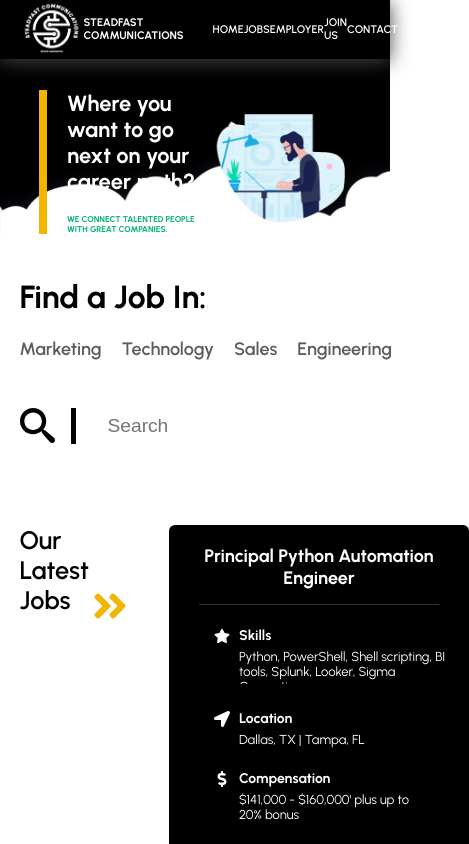
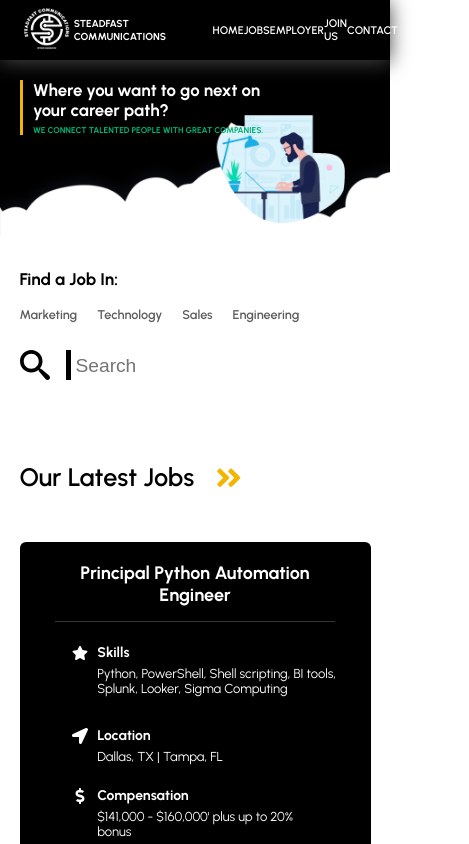
Before and after one commit to sm-mostafajamal/steadfast-frontend, a React (Create React App) app: page / in a window 390 px wide. Shown: the top 844 px of the page, 469 px wide, since content can reach past the window. Built offline with nearby package versions, Linux system fonts and the light colour scheme.

Commit message:
responsiv website

```diff
--- a/package.json
+++ b/package.json
@@ -10,6 +10,7 @@
     "flag-icons": "^6.6.6",
     "react": "^18.2.0",
     "react-bootstrap": "^2.7.2",
+    "react-burger-menu": "^3.0.9",
     "react-dom": "^18.2.0",
     "react-icons": "^4.7.1",
     "react-paginate": "^8.1.4",
--- a/src/components/footer/footer.css
+++ b/src/components/footer/footer.css
@@ -5,8 +5,10 @@
   /* margin-top: 80px; */
 }
 .footerWrapper {
+  margin: auto;
+  width: 90%;
   display: flex;
-  justify-content: space-around;
+  justify-content: space-between;
   padding-top: 50px;
 }
 .about {
@@ -73,7 +75,7 @@
 .follow > ul > li > a {
   color: white;
 }
-.follow > ul > li > a:hover {
+.follow ul li a:hover {
   transition: 0.5s ease;
   font-size: 30px;
   color: #00a26e;
@@ -85,7 +87,7 @@
 .copyright {
   width: 35%;
   margin: auto;
-  padding-top: 40px;
+  margin-top: 70px;
   padding-bottom: 10px;
 }
 .copyright > span {
--- a/src/components/services/Services.js
+++ b/src/components/services/Services.js
@@ -1,6 +1,7 @@
 import { FaCheck } from "react-icons/fa";
 import "./services.css";
 import Image from "../image/Image";
+import { Link } from "react-router-dom";
 
 const Services = () => {
   return (
@@ -19,7 +20,9 @@
               are on-site and remote opportunities that you can choose from.
               Join our growing network of professionals and contact us today.
             </p>
-            <button> VIEW ALL JOBS</button>
+            <Link to="/jobs">
+              <button> VIEW ALL JOBS</button>
+            </Link>
           </div>
         </div>
         <div className="feCover">
@@ -37,7 +40,9 @@
               or work from home work all over the country. Contact us today to
               join our growing network of professionals.
             </p>
-            <button>EXPLORE MORE DETAILS</button>
+            <Link to="/employer">
+              <button>EXPLORE MORE DETAILS</button>
+            </Link>
           </div>
         </div>
       </div>
--- a/src/components/services/services.css
+++ b/src/components/services/services.css
@@ -36,8 +36,8 @@
   color: #01b178;
   margin: 0;
 }
-.jsDetails > button,
-.feDetails > button {
+.jsDetails button,
+.feDetails button {
   cursor: pointer;
   width: 250px;
   height: 50px;
@@ -47,8 +47,8 @@
   font-weight: 500;
   border-radius: 5px;
 }
-.jsDetails > button:hover,
-.feDetails > button:hover {
+.jsDetails button:hover,
+.feDetails button:hover {
   background-color: #f1b502;
 }
 .feCover,
--- /dev/null
+++ b/src/index.css
@@ -0,0 +1,291 @@
+@media only screen and (max-width: 850px) {
+  .logo {
+    width: 100%;
+    height: 5.5vmax;
+  }
+  .logoName {
+    font-size: 1.2vmax;
+    list-style: none;
+  }
+  .cover-heading > h1 {
+    /* font-size: 2vmax; */
+    font-size: 2.5vmax;
+  }
+  .cover-heading > h4 {
+    font-size: 1vmax;
+  }
+  main > div.findJob {
+    font-size: 1.3vmax;
+  }
+  .featuredContainer {
+    display: block;
+  }
+
+  h1.ftitle {
+    width: 60%;
+    margin-bottom: 50px;
+    font-size: 3vmax;
+  }
+  .longArrow {
+    font-size: 3.5vmax;
+  }
+  .cards {
+    justify-content: center;
+    grid-template-columns: repeat(2, 1fr);
+  }
+  .serviceWrapper {
+    margin-top: 10%;
+  }
+  .jsCover {
+    margin-top: -5%;
+    width: 30vmax;
+  }
+
+  .feCover {
+    width: 30vmax;
+    margin-top: 3%;
+  }
+  .our-expertise {
+    padding-top: 10%;
+  }
+  .spDetails p {
+    line-height: 2vh;
+    font-size: 14px;
+  }
+  .eTitle h1 {
+    font-size: 2vmax;
+    line-height: 3vh;
+  }
+  .joinUs-details p {
+    line-height: 2vh;
+  }
+  .heading-wrapper > p,
+  .heading-wrapper > span,
+  .country-icons > .country-icon span {
+    font-size: 1.3vmax;
+  }
+  .policy button {
+    height: 50px;
+  }
+  .policy label,
+  .policy span {
+    font-size: 1.5vmax;
+  }
+}
+@media only screen and (max-width: 720px) {
+  .cover-heading {
+    width: 60%;
+    margin: 30px;
+  }
+  .cover-heading > h1 {
+    font-size: 2.5vmax;
+  }
+  .cover-heading > h4 {
+    font-size: 1vmax;
+  }
+
+  .jsCover {
+    margin-top: -5%;
+    width: 25vmax;
+  }
+  .feCover {
+    width: 25vmax;
+    margin-top: 11%;
+  }
+  .exDetails p,
+  .exDetails span {
+    font-size: 13px;
+  }
+  .navContainer {
+    height: 60px;
+  }
+}
+
+@media only screen and (max-width: 610px) {
+  .cover-heading {
+    width: 70%;
+    margin: 20px;
+  }
+  .cover-heading > h1 {
+    font-size: 2vmax;
+  }
+  .cover-heading > h4 {
+    margin-top: 5px;
+  }
+  .cover-heading > h1,
+  h4 {
+    margin-left: 10px;
+  }
+
+  .serviceWrapper {
+    width: 100%;
+    padding: 0;
+  }
+  .for-employers {
+    display: block;
+    padding: 0;
+  }
+  .jsDetails,
+  .feDetails {
+    width: 90%;
+    margin: auto;
+    font-size: 15px;
+    line-height: 2.5vh;
+    padding: 10% 0;
+  }
+  .feCover,
+  .jsCover {
+    display: flex;
+    position: unset;
+    /* z-index: 100; */
+    width: 80vw;
+    margin: auto;
+    border-radius: 0;
+  }
+  .exCover {
+    display: none;
+  }
+  .exDetails {
+    width: 90%;
+  }
+  .jobCards-container {
+    grid-template-columns: repeat(2, 1fr);
+  }
+  .footerWrapper {
+    padding-top: 5%;
+  }
+  .openningHours {
+    height: 40vh;
+  }
+  .aDetails {
+    display: none;
+  }
+  .copyright {
+    width: 70%;
+    padding-top: 0;
+  }
+  .joinUs-details h1 {
+    font-size: 5vw;
+  }
+  .joinUs-details p {
+    font-size: 2.5vw;
+  }
+  .heading-wrapper {
+    width: 100%;
+  }
+  .form-container h1 {
+    font-size: 4vw;
+  }
+}
+@media only screen and (max-width: 450px) {
+  .cover-heading > h1 {
+    /* font-size: 2vmax; */
+    font-size: 2vmax;
+  }
+  .cover-heading > h4 {
+    font-size: 1vmax;
+    margin-top: 5px;
+  }
+  .cover-heading {
+    border-left: 3px solid #f1b502;
+  }
+  .cover-heading > h1,
+  h4 {
+    margin-left: 10px;
+  }
+  main > div.findJob {
+    font-size: 1vmax;
+  }
+  .menuItem {
+    font-size: 1.5vmax;
+  }
+  .search {
+    padding-top: 10px;
+  }
+  .searchIcon {
+    font-size: 30px;
+    height: 30px;
+  }
+  .searchBox > input {
+    height: 30px;
+    padding-left: 5px;
+  }
+  .cards {
+    grid-template-columns: 1fr;
+  }
+  .jobCards-container {
+    grid-template-columns: 1fr;
+  }
+  .footerWrapper {
+    display: block;
+  }
+  .about {
+    width: 100%;
+  }
+  .openningHours {
+    height: 35vh;
+  }
+  .follow {
+    width: 60%;
+    margin: auto;
+  }
+  .country-icon > img {
+    height: 80px;
+  }
+
+  /*
+  .featuredContainer {
+    display: block;
+  }
+
+  h1.ftitle {
+    width: 60%;
+    margin-bottom: 50px;
+    font-size: 3vmax;
+  }
+  .longArrow {
+    font-size: 3.5vmax;
+  }
+  .cards {
+    justify-content: center;
+    grid-template-columns: repeat(2, 1fr);
+  }
+  .serviceWrapper {
+    margin-top: 10%;
+  }
+  .jsCover {
+    margin-top: -5%;
+    width: 30vmax;
+  }
+
+  .feCover {
+    width: 30vmax;
+    margin-top: 3%;
+  }
+  .our-expertise {
+    padding-top: 10%;
+  }
+  .spDetails p {
+    line-height: 2vh;
+    font-size: 14px;
+  }
+  .eTitle h1 {
+    font-size: 2vmax;
+    line-height: 3vh;
+  }
+  .joinUs-details p {
+    line-height: 2vh;
+  }
+  .heading-wrapper > p,
+  .heading-wrapper > span,
+  .country-icons > .country-icon span {
+    font-size: 1.3vmax;
+  }
+  .policy button {
+    height: 50px;
+  }
+  .policy label,
+  .policy span {
+    font-size: 1.5vmax;
+  } */
+}
--- a/src/index.js
+++ b/src/index.js
@@ -1,7 +1,7 @@
 import React from "react";
 import ReactDOM from "react-dom/client";
 import App from "./App";
-
+import "./index.css";
 const root = ReactDOM.createRoot(document.getElementById("root"));
 root.render(
   <React.StrictMode>
--- a/src/pages/employer/Employer.js
+++ b/src/pages/employer/Employer.js
@@ -138,7 +138,9 @@
             <button>CONTACT DETAILS</button>
           </Link>
         </div>
-        <Image imgName="contact.jpg" className="cImg" />
+        <div className="cImg-container">
+          <Image imgName="contact.jpg" className="cImg" />
+        </div>
       </div>
       <Footer />
     </div>
--- a/src/pages/employer/employer.css
+++ b/src/pages/employer/employer.css
@@ -63,20 +63,23 @@
 
 .questions-container {
   width: 90%;
-  margin: auto;
-  padding: 100px 0;
+  margin: 100px auto;
 }
 .qTitle {
   text-align: center;
 }
 .qTitle > h1 {
   font-size: 3vmax;
+  margin-top: 0;
 }
 .questions-wrapper {
   display: grid;
   grid-template-columns: repeat(auto-fit, minmax(35vw, 1fr));
-  gap: 5%;
-  padding-top: 5%;
+  gap: 20px;
+  margin: 5% 0;
+  position: relative;
+  /* padding-top: 5%; */
+  /* margin-bottom: 20%; */
 }
 .qa {
   text-align: justify;
@@ -104,10 +107,16 @@
   object-fit: cover;
   position: relative;
   color: white;
+  /* margin-top: 30%; */
+}
+.cImg-container {
+  width: 100%;
 }
 .cImg {
-  width: inherit;
-  height: 30vmax;
+  /* width: inherit; */
+  width: 100%;
+  height: 300px;
+  object-fit: cover;
 }
 .cDetails {
   position: absolute;
--- a/src/pages/home/Home.js
+++ b/src/pages/home/Home.js
@@ -19,9 +19,7 @@
         <Search />
         <div className="featuredContainer">
           <h1 className="ftitle">
-            Our Latest
-            <br />
-            Jobs
+            Our Latest Jobs
             <FaAngleDoubleRight className="longArrow" />
           </h1>
           <Featured data={data} />
--- a/src/pages/jobs/Jobs.js
+++ b/src/pages/jobs/Jobs.js
@@ -7,7 +7,7 @@
 import { FaAngleDoubleRight } from "react-icons/fa";
 const Jobs = ({ data }) => {
   return (
-    <div className="job-container">
+    <div className="jobs-container">
       <div className="find-container">
         <div className="findWrapper">
           <h1>Find a job</h1>
```
Also changed, not shown: src/components/header/Header.js (+12 -1 lines), 1 other file (tests, documents, lock files or other folders).
